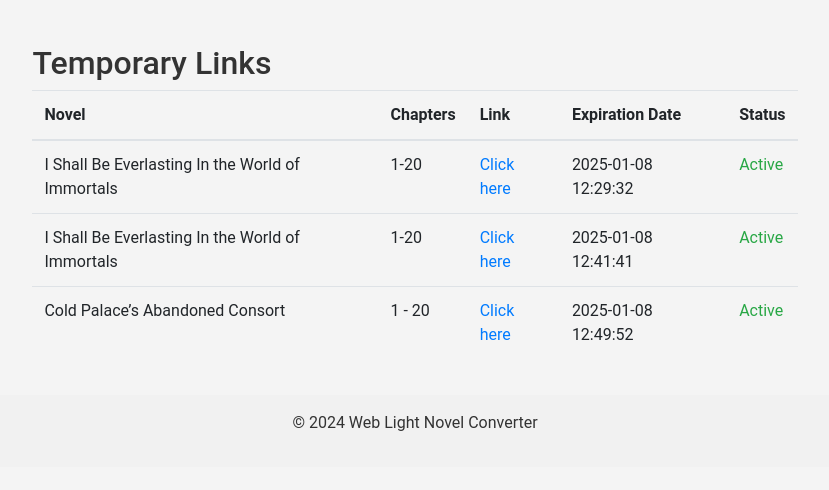
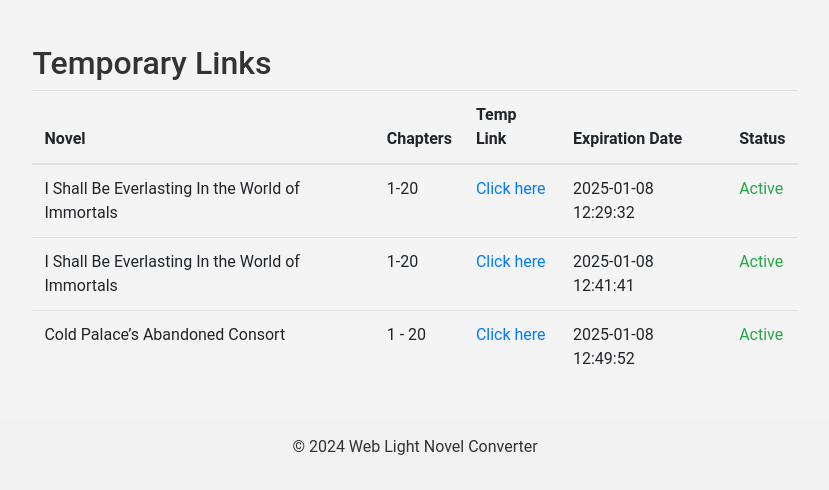
Before and after one commit to ProdiptoPantho/Novel2Reader, a Flask app: page /temp_links in a window 1280 px wide. Shown: the part 132-622 px from the top of the page, without its empty margins (225-1054 px from the left). Run offline with Flask 3, Linux system fonts and the light colour scheme; a user stored in the database is signed in; some libraries are stand-ins or nearby versions.

Commit message:
final ok

```diff
--- a/templates/temp_links.html
+++ b/templates/temp_links.html
@@ -10,7 +10,7 @@
                 <tr>
                     <th>Novel</th>
                     <th>Chapters</th>
-                    <th>Link</th>
+                    <th>Temp Link</th>
                     <th>Expiration Date</th>
                     <th>Status</th>
                 </tr>
```
